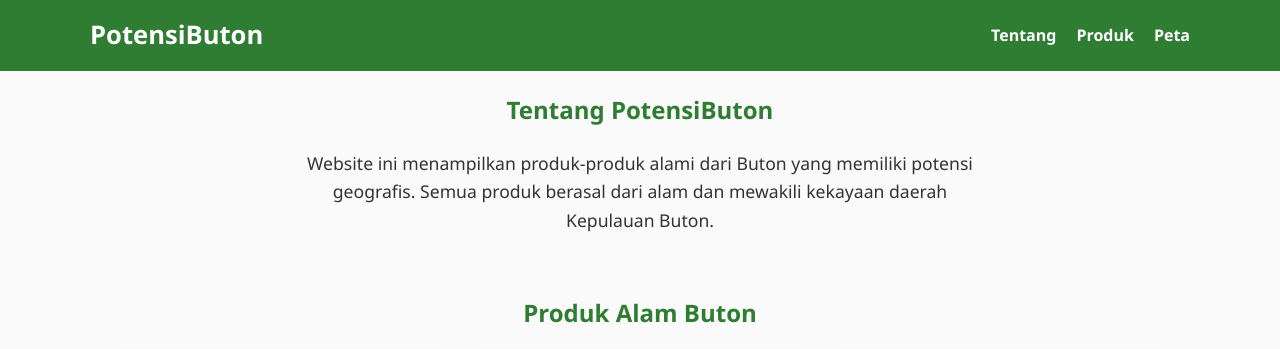
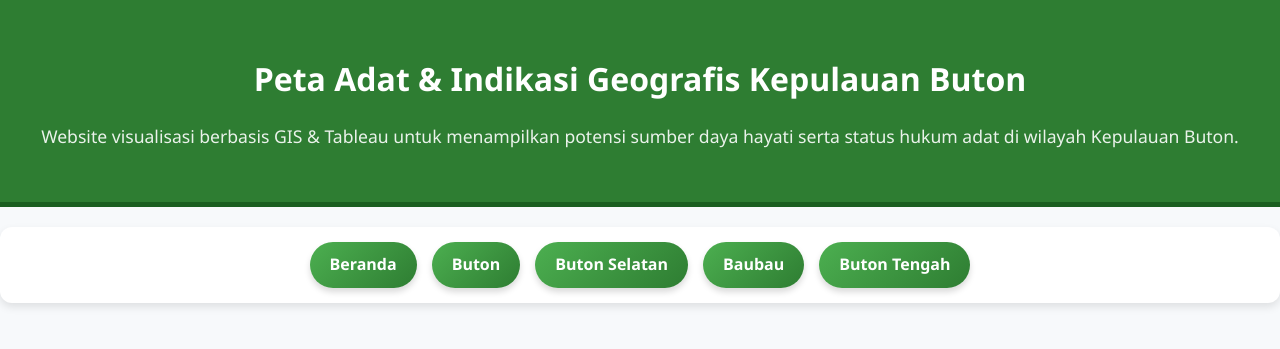
Before and after one commit to potensiigbuton/potensiigbuton.github.io, a PHP site: page / in a window 1280 px wide. Shown: the top 349 px of the page. Run offline with PHP 8.4, Linux system fonts and the light colour scheme; some libraries are stand-ins or nearby versions.

Commit message:
tambah page

```diff
--- a/index.html
+++ b/index.html
@@ -3,57 +3,36 @@
 <head>
   <meta charset="UTF-8">
   <meta name="viewport" content="width=device-width, initial-scale=1.0">
-    <title>PotensiButon - Produk Indikasi Geografis Buton</title>
+  <title>Peta Adat & Indikasi Geografis Kepulauan Buton</title>
   <link rel="stylesheet" href="style/style.css">
 </head>
 <body>
-    <!-- Header + Navigasi -->
+  <!-- Header -->
   <header>
-        <div class="container">
-            <h1>PotensiButon</h1>
-            <nav>
-                <ul>
-                    <li><a href="#tentang">Tentang</a></li>
-                    <li><a href="#produk">Produk</a></li>
-                    <li><a href="#peta">Peta</a></li>
-                </ul>
-            </nav>
-        </div>
+    <h1>Peta Adat & Indikasi Geografis Kepulauan Buton</h1>
+    <p>Website visualisasi berbasis GIS & Tableau untuk menampilkan potensi sumber daya hayati serta status hukum adat di wilayah Kepulauan Buton.</p>
   </header>
 
-    <main>
-        <!-- Tentang -->
-        <section id="tentang" class="intro fade-in">
-            <h2>Tentang PotensiButon</h2>
+  <!-- Navbar -->
+  <nav class="navbar">
+    <a href="#" class="nav-item active">Beranda</a>
+    <a href="/buton" class="nav-item">Buton</a>
+    <a href="/butonselatan" class="nav-item">Buton Selatan</a>
+    <a href="/baubau" class="nav-item">Baubau</a>
+    <a href="/butontengah" class="nav-item">Buton Tengah</a>
+  </nav>
+
+  <!-- Konten Utama -->
+  <div class="container">
+    <h2>Deskripsi Website</h2>
     <p>
-                Website ini menampilkan produk-produk alami dari Buton yang memiliki potensi geografis.
-                Semua produk berasal dari alam dan mewakili kekayaan daerah Kepulauan Buton.
+      Website ini menyajikan peta berbasis GIS dan dashboard Tableau untuk memetakan indikasi geografis, potensi sumber daya hayati,
+      serta data adat yang ada di Kepulauan Buton. Informasi ini ditujukan untuk memberikan kepastian hukum, memperkuat ekonomi lokal,
+      serta mempermudah akses data bagi masyarakat, pemerintah, maupun peneliti.
     </p>
-        </section>
 
-        <!-- Gallery Produk -->
-        <section id="produk" class="gallery fade-in">
-            <h2>Produk Alam Buton</h2>
-            <div class="grid">
-                <div class="item">
-                    <img src="asset/tenun.jpg" alt="Tenun Tradisional Buton">
-                    <p>Tenun Tradisional</p>
-                </div>
-                <div class="item">
-                    <img src="asset/teri.jpg" alt="Teri Waburense">
-                    <p>Teri Waburense</p>
-                </div>
-                <div class="item">
-                    <img src="asset/kopi.jpg" alt="Kopi Buton">
-                    <p>Kopi Lokal Buton</p>
-                </div>
-            </div>
-        </section>
-
-        <!-- Embed Tableau -->
-        <section id="peta" class="map fade-in">
-            <h2>Peta Potensi Produk</h2>
-            <div class='tableauPlaceholder' id='viz1757345443458' style='position: relative'>
+    <!-- Tableau Embed -->
+    <div class='tableauPlaceholder' id='viz1757347804259' style='position: relative'>
       <noscript>
         <a href='#'>
           <img alt='Map Indikasi Geografis'
@@ -62,37 +41,76 @@
         </a>
       </noscript>
       <object class='tableauViz' style='display:none;'>
-                    <param name='host_url' value='https%3A%2F%2Fpublic.tableau.com%2F' />
-                    <param name='embed_code_version' value='3' />
-                    <param name='site_root' value='' />
-                    <param name='name' value='IndikasiGeografisKepulauanButon/MapIndikasiGeografis' />
-                    <param name='tabs' value='no' />
-                    <param name='toolbar' value='yes' />
-                    <param name='static_image'
-                           value='https://public.tableau.com/static/images/In/IndikasiGeografisKepulauanButon/MapIndikasiGeografis/1.png' />
-                    <param name='animate_transition' value='yes' />
-                    <param name='display_static_image' value='yes' />
-                    <param name='display_spinner' value='yes' />
-                    <param name='display_overlay' value='yes' />
-                    <param name='display_count' value='yes' />
-                    <param name='language' value='en-US' />
+        <param name='host_url' value='https%3A%2F%2Fpublic.tableau.com%2F'/>
+        <param name='embed_code_version' value='3'/>
+        <param name='site_root' value=''/>
+        <param name='name' value='IndikasiGeografisKepulauanButon/MapIndikasiGeografis'/>
+        <param name='tabs' value='no'/>
+        <param name='toolbar' value='yes'/>
+        <param name='static_image' value='https://public.tableau.com/static/images/In/IndikasiGeografisKepulauanButon/MapIndikasiGeografis/1.png'/>
+        <param name='animate_transition' value='yes'/>
+        <param name='display_static_image' value='yes'/>
+        <param name='display_spinner' value='yes'/>
+        <param name='display_overlay' value='yes'/>
+        <param name='display_count' value='yes'/>
+        <param name='language' value='id-ID'/>
       </object>
     </div>
     <script type='text/javascript'>
-                var divElement = document.getElementById('viz1757345443458');
+      var divElement = document.getElementById('viz1757347804259');
       var vizElement = divElement.getElementsByTagName('object')[0];
       vizElement.style.width = '100%';
-                vizElement.style.height = (divElement.offsetWidth * 0.65) + 'px';
+      vizElement.style.height = (divElement.offsetWidth * 0.75) + 'px';
       var scriptElement = document.createElement('script');
       scriptElement.src = 'https://public.tableau.com/javascripts/api/viz_v1.js';
       vizElement.parentNode.insertBefore(scriptElement, vizElement);
     </script>
-        </section>
-    </main>
+
+    <!-- Contoh Tabel -->
+    <div class="table-container">
+      <h2>Contoh Data Potensi Indikasi Geografis</h2>
+      <table>
+        <thead>
+          <tr>
+            <th>Komoditas</th>
+            <th>Ketersediaan</th>
+            <th>Kabupaten</th>
+            <th>Kecamatan</th>
+          </tr>
+        </thead>
+        <tbody>
+          <tr>
+            <td>Rumput Laut Cottoni</td>
+            <td>Melimpah</td>
+            <td>Buton Tengah</td>
+            <td>Mawasangka Timur</td>
+          </tr>
+          <tr>
+            <td>Ikan Teri Kering</td>
+            <td>Melimpah</td>
+            <td>Buton Tengah</td>
+            <td>Mawasangka Induk</td>
+          </tr>
+          <tr>
+            <td>Rajungan</td>
+            <td>Melimpah</td>
+            <td>Buton Tengah</td>
+            <td>Lakudo</td>
+          </tr>
+          <tr>
+            <td>Kerajinan Anyaman</td>
+            <td>Rentan</td>
+            <td>Buton Tengah</td>
+            <td>Gu</td>
+          </tr>
+        </tbody>
+      </table>
+    </div>
+  </div>
 
   <!-- Footer -->
   <footer>
-        <p>&copy; 2025 PotensiButon | Semua produk berasal dari alam</p>
+    <p>&copy; 2025 Peta Adat & Indikasi Geografis Kepulauan Buton. Semua Hak Dilindungi.</p>
   </footer>
 </body>
 </html>
--- a/style/style.css
+++ b/style/style.css
@@ -1,143 +1,174 @@
-/* Reset */
-* {
-    margin: 0;
-    padding: 0;
-    box-sizing: border-box;
+/* ==============================
+   Global Style
+============================== */
+body {
+  font-family: "Segoe UI", Tahoma, Geneva, Verdana, sans-serif;
+  margin: 0;
+  padding: 0;
+  background: #f7f9fb;
+  color: #333;
+  line-height: 1.6;
 }
 
-/* Body */
-body {
-    font-family: 'Segoe UI', Arial, sans-serif;
-    line-height: 1.6;
-    color: #333;
-    background-color: #fafafa;
-    scroll-behavior: smooth;
+.container {
+  width: 90%;
+  max-width: 1200px;
+  margin: auto;
+  padding: 20px;
 }
 
-/* Header */
-header {
-    background: #2e7d32;
-    color: #fff;
-    padding: 15px 20px;
-    position: sticky;
-    top: 0;
-    z-index: 1000;
+h1, h2, h3 {
+  text-align: center;
 }
 
-header .container {
-    display: flex;
-    justify-content: space-between;
-    align-items: center;
-    max-width: 1100px;
-    margin: auto;
+p {
+  margin-bottom: 20px;
+}
+
+/* ==============================
+   Header
+============================== */
+header {
+  background: #2e7d32;
+  color: #fff;
+  text-align: center;
+  padding: 2rem 1rem;
+  border-bottom: 5px solid #1b5e20;
 }
 
 header h1 {
-    font-size: 1.6em;
+  font-size: 2rem;
+  margin-bottom: 0.5rem;
 }
 
-nav ul {
-    list-style: none;
-    display: flex;
-    gap: 20px;
+header p {
+  font-size: 1.1rem;
+  opacity: 0.9;
 }
 
-nav a {
-    text-decoration: none;
-    color: #fff;
-    font-weight: bold;
-    transition: color 0.3s;
+/* ==============================
+   Navbar Dinamis (pill)
+============================== */
+.navbar {
+  display: flex;
+  justify-content: center;
+  flex-wrap: wrap;
+  gap: 15px;
+  margin: 20px 0;
+  padding: 15px;
+  background: #fff;
+  border-radius: 12px;
+  box-shadow: 0 4px 8px rgba(0,0,0,0.1);
 }
 
-nav a:hover {
-    color: #c8e6c9;
+.nav-item {
+  text-decoration: none;
+  padding: 10px 20px;
+  background: linear-gradient(135deg, #4CAF50, #2E7D32);
+  color: white;
+  font-weight: 600;
+  border-radius: 25px;
+  transition: all 0.3s ease;
+  box-shadow: 0 4px 6px rgba(0,0,0,0.15);
+  position: relative;
 }
 
-/* Section */
-main {
-    max-width: 1100px;
-    margin: 20px auto;
-    padding: 0 20px;
+.nav-item:hover {
+  background: linear-gradient(135deg, #66BB6A, #388E3C);
+  transform: translateY(-3px);
+  box-shadow: 0 6px 10px rgba(0,0,0,0.25);
 }
 
-section {
-    margin-bottom: 60px;
-    text-align: center;
+.nav-item::after {
+  content: "";
+  position: absolute;
+  width: 0%;
+  height: 3px;
+  bottom: 5px;
+  left: 50%;
+  background-color: yellow;
+  transition: all 0.3s ease;
+  border-radius: 3px;
+  transform: translateX(-50%);
 }
 
-h2 {
-    margin-bottom: 20px;
-    color: #2e7d32;
+.nav-item:hover::after {
+  width: 60%;
 }
 
-/* Intro */
-.intro p {
-    max-width: 700px;
-    margin: auto;
-    font-size: 1.1em;
+/* ==============================
+   Tabel Data
+============================== */
+.table-container {
+  margin-top: 30px;
+  overflow-x: auto;
 }
 
-/* Gallery */
-.gallery .grid {
-    display: flex;
-    flex-wrap: wrap;
-    gap: 20px;
-    justify-content: center;
+table {
+  width: 100%;
+  border-collapse: collapse;
+  margin: 20px 0;
+  font-size: 16px;
+  text-align: left;
+  background: white;
+  border-radius: 12px;
+  overflow: hidden;
+  box-shadow: 0 4px 8px rgba(0,0,0,0.1);
 }
 
-.gallery .item {
-    flex: 1 1 250px;
-    text-align: center;
-    background: #fff;
-    border-radius: 10px;
-    box-shadow: 0 3px 8px rgba(0,0,0,0.1);
-    transition: transform 0.3s, box-shadow 0.3s;
-    overflow: hidden;
+table thead {
+  background: #2E7D32;
+  color: white;
 }
 
-.gallery img {
-    width: 100%;
-    height: 200px;
-    object-fit: cover;
-    display: block;
+table th, table td {
+  padding: 12px 15px;
+  border-bottom: 1px solid #ddd;
 }
 
-.gallery .item p {
-    padding: 10px;
-    font-weight: bold;
+table tbody tr:hover {
+  background: #f1f1f1;
 }
 
-.gallery .item:hover {
-    transform: translateY(-5px);
-    box-shadow: 0 6px 15px rgba(0,0,0,0.2);
+/* ==============================
+   Tableau Embed
+============================== */
+.tableauPlaceholder {
+  margin: 30px auto;
+  border-radius: 12px;
+  overflow: hidden;
+  box-shadow: 0 4px 12px rgba(0,0,0,0.2);
 }
 
-/* Tableau Map */
-.map iframe, .map object {
-    border: none;
-    border-radius: 10px;
-    width: 100%;
+/* ==============================
+   Footer
+============================== */
+footer {
+  text-align: center;
+  padding: 15px;
+  background: #2e7d32;
+  color: #fff;
+  margin-top: 30px;
 }
 
-/* Animasi fade-in */
-.fade-in {
-    opacity: 0;
-    transform: translateY(20px);
-    animation: fadeInUp 1s forwards;
+/* ==============================
+   Responsive
+============================== */
+@media (max-width: 768px) {
+  header h1 {
+    font-size: 1.6rem;
+  }
+
+  header p {
+    font-size: 1rem;
+  }
+
+  .nav-item {
+    padding: 8px 15px;
+    font-size: 14px;
+  }
+
+  table {
+    font-size: 14px;
+  }
 }
-
-@keyframes fadeInUp {
-    to {
-        opacity: 1;
-        transform: translateY(0);
-    }
-}
-
-/* Footer */
-footer {
-    text-align: center;
-    padding: 15px;
-    background: #2e7d32;
-    color: white;
-    margin-top: 40px;
-}
```
Also changed, not shown: baubau/index.html (added, +62 -0 lines), buton/index.html (added, +61 -0 lines), butonselatan/index.html (added, +67 -0 lines), butontengah/index.html (added, +67 -0 lines). Lines whose indentation alone changed are shown as unchanged.
